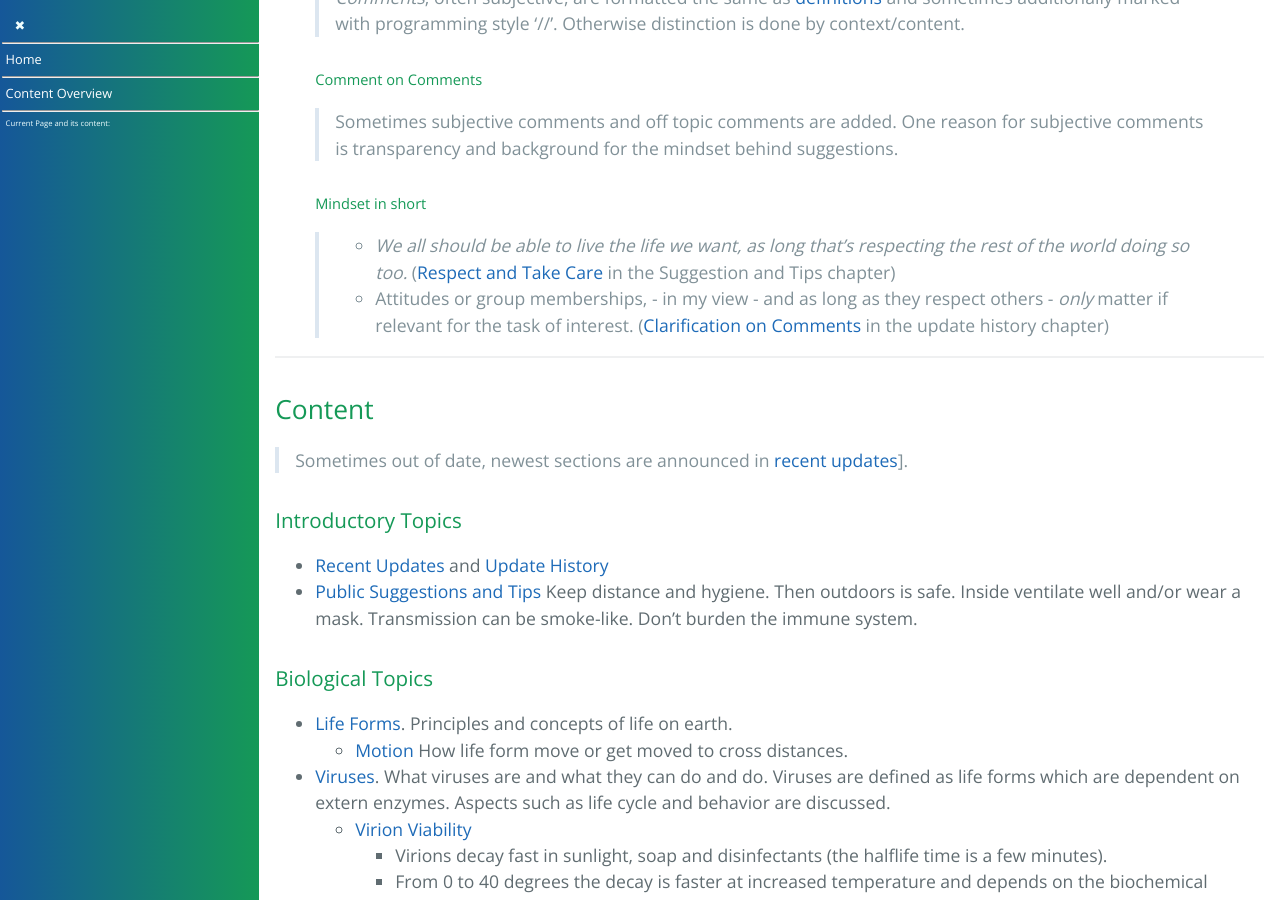
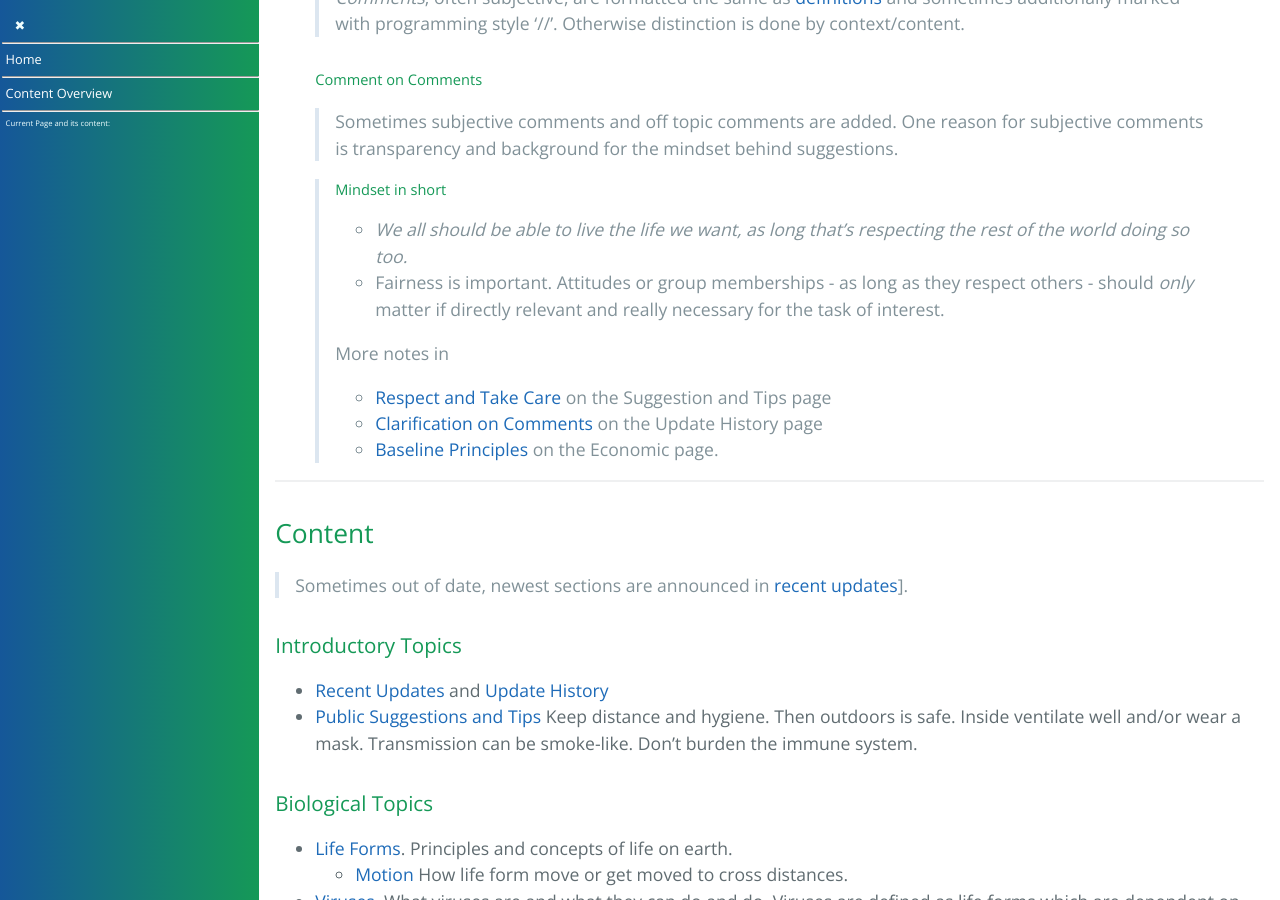
Before and after one commit to forestgrape/coronavirus, a Jekyll site: the page built from index.md, in a window 1280 px wide and 900 px high, scrolled down 2672 px. Built offline with Jekyll 4.4.1, drawn with Linux system fonts in a browser that asks for light colours; our own code applies the rules of GitHub Pages for plain Markdown files.

Commit message:
added intrapage links to mindset

```diff
--- a/index.md
+++ b/index.md
@@ -85,9 +85,14 @@ This section overviews the content. The [full content section](#content) lists a
     ##### Comment on Comments
     > Sometimes subjective comments and off topic comments are added. One reason for subjective comments is transparency and background for the mindset behind suggestions.
 
-    ##### Mindset in short
-    > * *We all should be able to live the life we want, as long that's respecting the rest of the world doing so too.* ([Respect and Take Care](./1_introduction/suggestions_and_tips.md#respect-and-take-care) in the Suggestion and Tips chapter)
-    > * Attitudes or group memberships, - in my view - and as long as they respect others - *only* matter if relevant for the task of interest. ([Clarification on Comments](./1_introduction/update_history.md#clarifications-on-comments) in the update history chapter)
+    > ##### Mindset in short
+    > * *We all should be able to live the life we want, as long that's respecting the rest of the world doing so too.*
+    > * Fairness is important. Attitudes or group memberships - as long as they respect others - should *only* matter if directly relevant and really necessary for the task of interest.
+    >
+    > More notes in
+    > * [Respect and Take Care](./1_introduction/suggestions_and_tips.md#respect-and-take-care) on the Suggestion and Tips page
+    > * [Clarification on Comments](./1_introduction/update_history.md#clarifications-on-comments) on the Update History page
+    > * [Baseline Principles](./7_social/economics.md#baseline-principles) on the Economic page.
 
 
 
```
